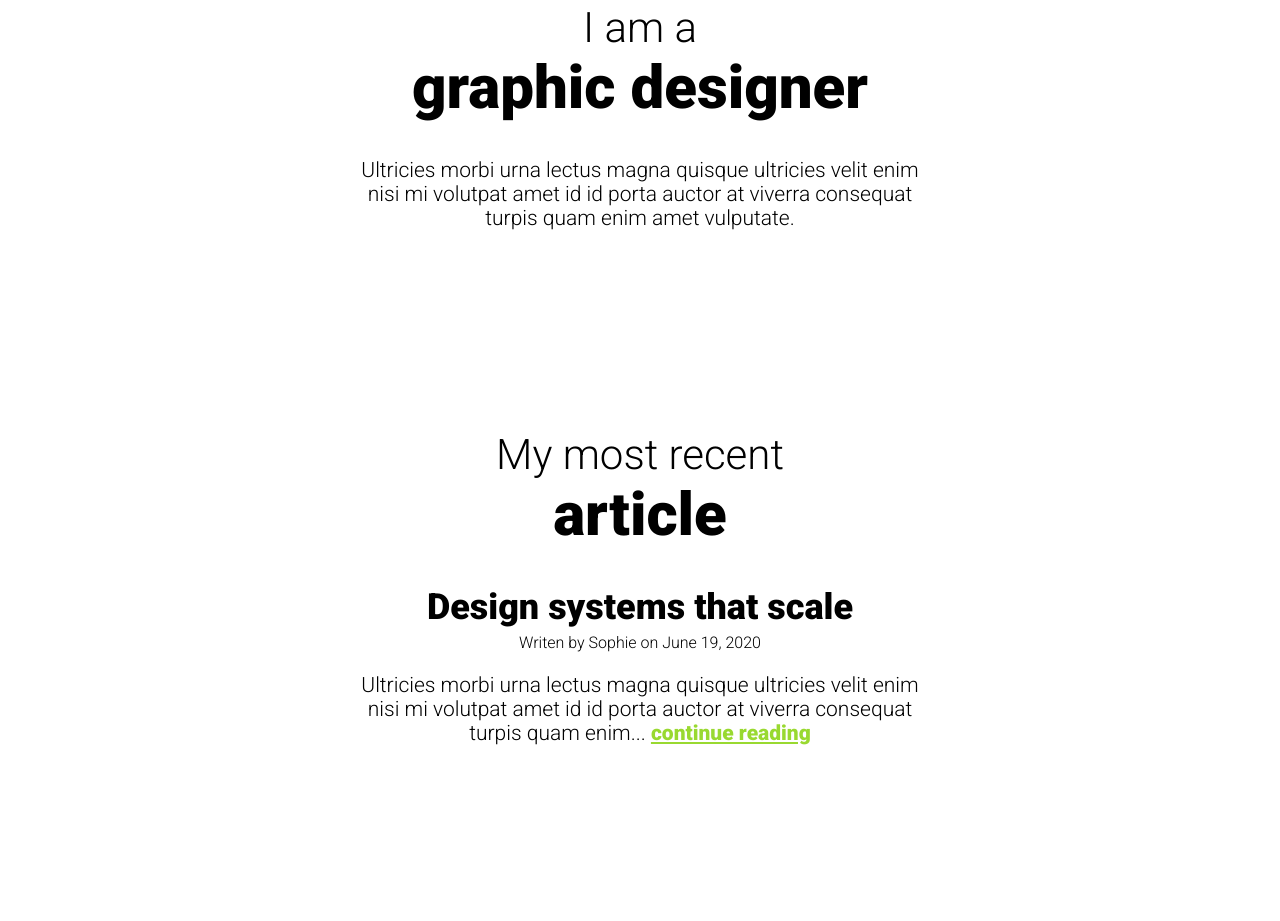
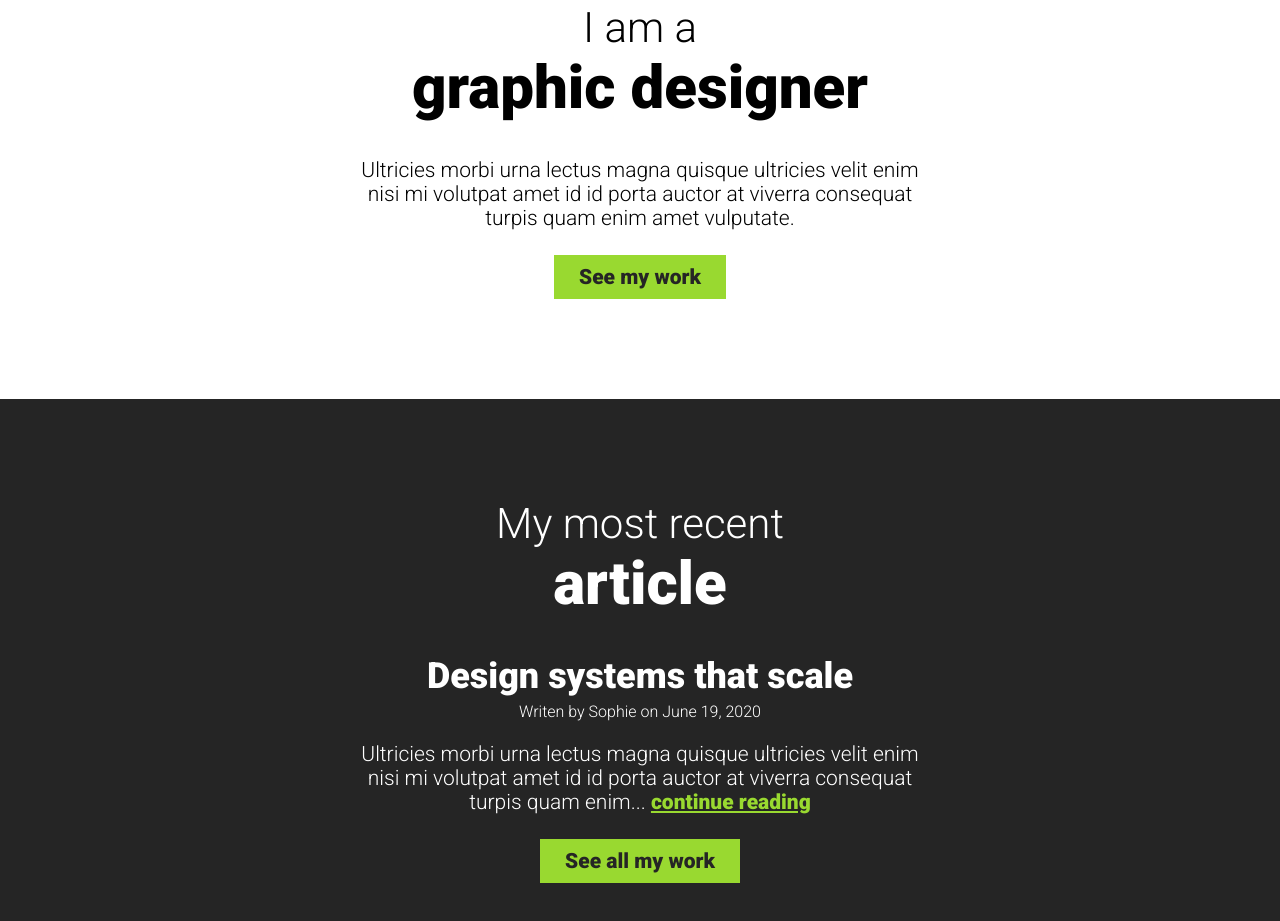
Before and after one commit to macien12/Portfolio_Site_Scrimba, a website built with Vite: page index.html in a window 1280 px wide. Shown: the part 807-1728 px from the top of the page. Before the commit the page ends 1652 px from the top, so only its background shows below. Built offline with nearby package versions, Linux system fonts and the light colour scheme.

Commit message:
HTML fixed

```diff
--- a/index.html
+++ b/index.html
@@ -7,7 +7,7 @@
     </head>
     <body>
 
-            <header>
+            <header class="inverse">
                 <div class="container">
                     <h1>Hello, my name is <span class="bold-text">Sophie</span></h1>
                     <img src="img/sophie.png" alt="portrait of Sophie">
@@ -19,17 +19,19 @@
                 <div class="container">
                     <h2>I am a <span class="bold-text">graphic designer</span></h2>
                     <p>Ultricies morbi urna lectus magna quisque ultricies velit enim nisi mi volutpat amet id id porta auctor at viverra consequat turpis quam enim amet vulputate.</p>
+                    <a href="#" class="btn">See my work</a>
                 </div>
             </section>
 
 
-            <section class="articles">
+            <section class="articles inverse">
                 <div class="container">
                     <h2>My most recent <span class="bold-text">article</span></h2>
                     <article>
                         <h3>Design systems that scale</h3>
                         <p class="small-text">Writen by Sophie on June 19, 2020</p>
                         <p>Ultricies morbi urna lectus magna quisque ultricies velit enim nisi mi volutpat amet id id porta auctor at viverra consequat turpis quam enim... <a href="#">continue reading</a></p>
+                        <a href="#" class="btn">See all my work</a>
                     </article>
                 </div>
             </section>
```
